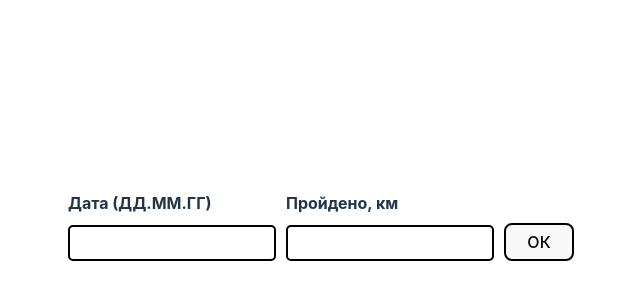
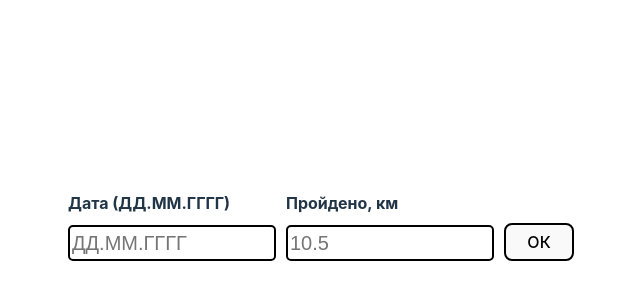
Before and after one commit to SemenPershin/react_forms_2, a React (Vite) app: page / in a window 1280 px wide. Shown: the part 174-474 px from the top of the page, without its empty margins (319-959 px from the left). Built offline with nearby package versions, Linux system fonts and the light colour scheme.

Commit message:
Добавен новый компонент

```diff
--- a/src/App.tsx
+++ b/src/App.tsx
@@ -1,4 +1,3 @@
-
 import './App.css'
 import { Form } from './components/Form'
 
--- /dev/null
+++ b/src/components/Board.tsx
@@ -0,0 +1,11 @@
+
+
+export function Board (props) {
+
+    console.log(props)
+    return (
+        <div>
+
+        </div>
+    )
+}
--- a/src/components/Form.tsx
+++ b/src/components/Form.tsx
@@ -1,10 +1,13 @@
-import { MouseEventHandler, useRef, useState } from "react";
+import {useRef, useState } from "react";
 import classes from "./Form.module.css"
+import { Board } from "./Board";
 
 export function Form() {
     const [formData, setFormData] = useState({ date: "", distance: "" })
     const inputDate = useRef<HTMLInputElement>(null);
     const inputDistance = useRef<HTMLInputElement>(null);
+
+    let item
 
     const inputChange = (event: React.ChangeEvent<HTMLInputElement>) => {
         setFormData((prevForm) => ({
@@ -16,7 +19,7 @@ export function Form() {
     const isValid = () => {
 
         const dataVerify = /^([1-9]|1[0-9]|2[0-9]|3[0-1])\.(0[1-9]|1[0-2])\.\d{4}$/;
-        const distanceVerify = /^\d+$/;
+        const distanceVerify = /(^\d+$|^\d+.\d+$)/;
 
         if (!dataVerify.test(formData.date)) {
             if (inputDate.current !== null) {
@@ -46,20 +49,25 @@ export function Form() {
 
     const formSubmit = (event: React.FormEvent<HTMLFormElement>) => {
         event.preventDefault();
+        item = formData;
+
         setFormData({ date: "", distance: "" });
+        console.log(item)
     }
 
-    return (
+    return (<>
         <form className={classes["form"]} onSubmit={formSubmit}>
             <div className={classes["box"]}>
-                <label className={classes["label"]} htmlFor="date">{"Дата (ДД.ММ.ГГ)"}</label>
-                <input className={classes["input"]} ref={inputDate} type="text" id="date" value={formData.date} name="date" onChange={inputChange} />
+                <label className={classes["label"]} htmlFor="date">{"Дата (ДД.ММ.ГГГГ)"}</label>
+                <input className={classes["input"]} ref={inputDate} type="text" id="date" value={formData.date} placeholder="ДД.ММ.ГГГГ" name="date" onChange={inputChange} />
             </div>
             <div className={classes["box"]}>
                 <label className={classes["label"]} htmlFor="distance">Пройдено, км</label>
-                <input className={classes["input"]} ref={inputDistance} type="text" id="distance" name="distance" value={formData.distance} onChange={inputChange} />
+                <input className={classes["input"]} ref={inputDistance} type="text" id="distance" name="distance" value={formData.distance} placeholder="10.5" onChange={inputChange} />
             </div>
             <button className={classes["button"]} onClick={isValid}>ОК</button>
         </form>
+        <Board item = {item}/>
+        </>
     )
 }
```
